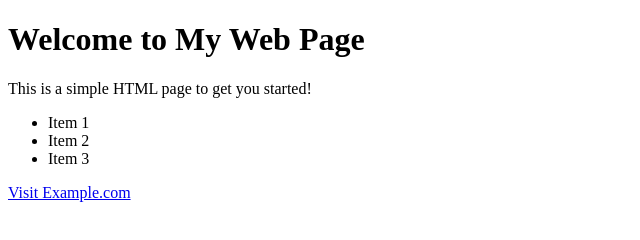
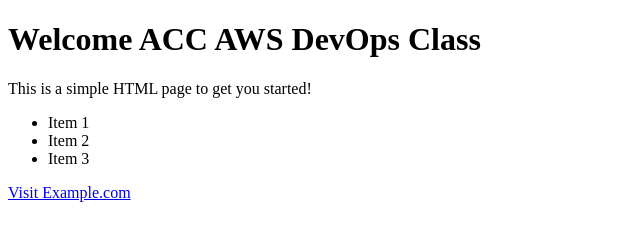
Before and after one commit to accawsdevops/testrepoforgittraining, a plain HTML site: page index.html in a window 1280 px wide. Shown: the whole page, without its empty margins (0-640 px from the left). Drawn offline with Linux system fonts and the light colour scheme.

Commit message:
updated change#

```diff
--- a/index.html
+++ b/index.html
@@ -6,7 +6,7 @@
     <title>My Simple devOps Page</title>
 </head>
 <body>
-    <h1>Welcome to My Web Page</h1>
+    <h1>Welcome ACC AWS DevOps Class</h1>
     <p>This is a simple HTML page to get you started!</p>
     <ul>
         <li>Item 1</li>
```
